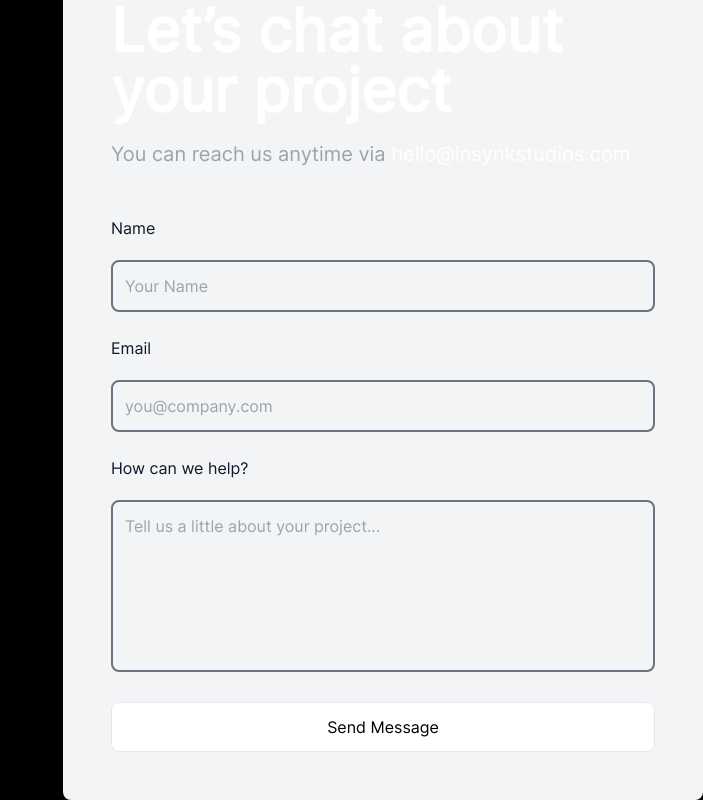
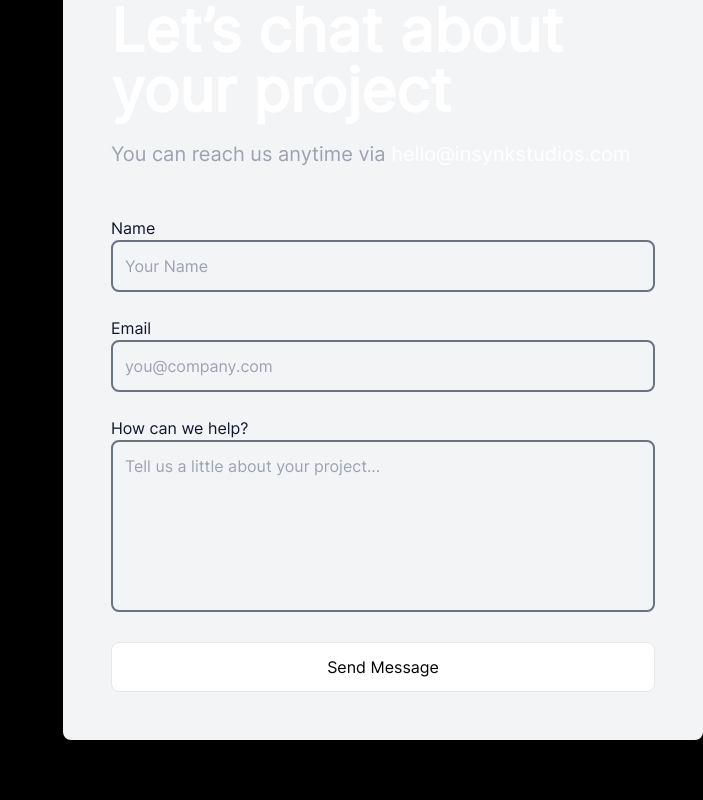
Before and after one commit to InSynk-Studios/web, a Next.js app: page / in a window 1280 px wide. Shown: the part 2563-3363 px from the top of the page, without its empty margins (577-1280 px from the left). After the commit the page ends 3303 px from the top, so only its background shows below. Built offline with nearby package versions, Linux system fonts and the light colour scheme.

Commit message:
feat(Form.js): contact form validation

```diff
--- a/components/Card.js
+++ b/components/Card.js
@@ -77,10 +77,9 @@ const CardListItem = (props) => {
 };
 
 const Card = () => {
-  const contact = useRef(null);
   const scrollToContact = () => {
     window.scrollTo({
-      top: contact.current.offsetTop,
+      top: document.documentElement.scrollHeight,
       behavior: "smooth",
     });
   };
--- a/components/Form.js
+++ b/components/Form.js
@@ -1,25 +1,63 @@
-import { Fragment } from "react";
+import { Fragment, useRef, useState } from "react";
 
-function Form() {
-  const preventClick = (event) => {
+const isEmpty = (value) => value.trim() === "";
+
+function Form(props) {
+  const [formInputValidity, setFormInputValidity] = useState({
+    name: true,
+    email: true,
+    message: true,
+  });
+
+  const nameInputRef = useRef();
+  const emailInputRef = useRef();
+  const messageInputRef = useRef();
+
+  const confirmHandler = (event) => {
     event.preventDefault();
+
+    const enteredName = nameInputRef.current.value;
+    const enteredEmail = emailInputRef.current.value;
+    const enteredMessage = messageInputRef.current.value;
+
+    // Validating input entered by user
+    const enteredNameIsValid = !isEmpty(enteredName);
+    const enteredEmailIsValid = !isEmpty(enteredEmail);
+    const enteredMessageIsValid = !isEmpty(enteredMessage);
+
+    setFormInputValidity({
+      name: enteredNameIsValid,
+      address: enteredEmailIsValid,
+      city: enteredMessageIsValid,
+    });
+
+    // assigning the value of formInputValidity to formIsValid
+    const formIsValid =
+      enteredNameIsValid && enteredEmailIsValid && enteredMessageIsValid;
+
+    // If form inputs are invalid then return nothing
+    if (!formIsValid) {
+      return;
+    }
+
+    // Submit Form data to server
+    // ToDo : connet to api server to send data
+    props.onSubmit({
+      name: enteredName,
+      email: enteredEmail,
+      message: enteredMessage,
+    });
   };
 
   return (
     <Fragment>
       <section
         className="overflow-hidden relative z-10 font-inter-400"
-        data-aos="fade-up"
         id="contact"
       >
         <div className="container">
           <div className="flex flex-col lg:flex-row lg:items-center text-slate-900 dark:text-gray-200 lg:justify-end">
-            <div
-              className="w-full lg:w-2/3 xl:w-6/12"
-              data-aos="fade-up"
-              data-aos-delay="500"
-              data-aos-duration="2000"
-            >
+            <div className="w-full lg:w-2/3 xl:w-6/12">
               <div className="bg-gray-100 dark:bg-transparent relative rounded-lg p-8 sm:p-12 shadow-lg">
                 <div className="max-w-[570px] mb-12 lg:mb-0">
                   <h1 className="text-6xl font-semibold text-white">
@@ -30,74 +68,58 @@ function Form() {
                     <span className="text-white">hello@insynkstudios.com</span>
                   </p>
                 </div>
-                <form>
-                  <div className="mb-6 mt-12">
-                    <h2 className="pb-5">Name</h2>
+
+                <form onSubmit={confirmHandler}>
+                  <div
+                    className={`${"mb-6 mt-12"} ${
+                      formInputValidity.name ? "" : "border-red-500"
+                    }`}
+                  >
+                    <lable htmlFor="name" className="pb-12">
+                      Name
+                    </lable>
                     <input
                       type="text"
                       placeholder="Your Name"
-                      className="
-                            w-full
-                            rounded-lg
-                            p-3
-                            text-gray-800
-                            dark:text-gray-50
-                            border-2
-                            bg-transparent
-                            border-gray-500
-                            dark:border-[#6C6C6C]
-                            outline-none
-                            focus-visible:shadow-none
-                            focus:border-blue-200
-                            "
-                      name="full_name"
-                      id="full_name"
+                      id="name"
+                      ref={nameInputRef}
+                      className={`${"w-full rounded-lg p-3 text-gray-800 dark:text-gray-50 bg-transparent border-2 border-gray-500  dark:border-grey-200 outline-none focus-visible:shadow-none focus:border-blue-200"}
+                      ${!formInputValidity.name && "dark:border-red-500"}`}
                     />
                   </div>
-                  <div className="mb-6">
-                    <h2 className="pb-5">Email</h2>
+                  <div
+                    className={`${"mb-6"} ${
+                      formInputValidity.email ? "" : "border-red-500"
+                    }`}
+                  >
+                    <label htmlFor="address" className="pb-5">
+                      Email
+                    </label>
                     <input
                       type="email"
                       placeholder="you@company.com"
-                      className="
-                            w-full
-                            rounded-lg
-                            p-3
-                            text-gray-800
-                            dark:text-gray-50
-                            border-2
-                            bg-transparent
-                            border-gray-500
-                            dark:border-[#6C6C6C]
-                            outline-none
-                            focus-visible:shadow-none
-                            focus:border-blue-200
-                            "
-                      name="email"
                       id="email"
+                      ref={emailInputRef}
+                      className={`${"w-full rounded-lg p-3 text-gray-800 dark:text-gray-50 bg-transparent border-2 border-gray-500  dark:border-grey-200 outline-none focus-visible:shadow-none focus:border-blue-200"}
+                      ${!formInputValidity.email && "dark:border-red-500"}`}
                     />
                   </div>
 
-                  <div className="mb-6">
-                    <h2 className="pb-5">How can we help?</h2>
+                  <div
+                    className={`${"mb-6"} ${
+                      formInputValidity.message ? "" : "border-red-500"
+                    }`}
+                  >
+                    <label htmlFor="message" className="pb-5">
+                      How can we help?
+                    </label>
                     <textarea
                       rows="6"
                       placeholder="Tell us a little about your project..."
-                      className="w-full resize-none
-                      rounded-lg
-                            p-3
-                            text-gray-800
-                            dark:text-gray-50
-                            border-2
-                            bg-transparent
-                            border-gray-500
-                            dark:border-[#6C6C6C]
-                            outline-none
-                            focus-visible:shadow-none
-                            focus:border-blue-200
-                            "
-                      name="message"
                       id="message"
+                      ref={messageInputRef}
+                      className={`${"w-full resize-none rounded-lg p-3 text-gray-800 dark:text-gray-50 bg-transparent border-2 border-gray-500  dark:border-grey-200 outline-none focus-visible:shadow-none focus:border-blue-200"}
+                      ${!formInputValidity.email && "dark:border-red-500"}`}
                     ></textarea>
                   </div>
                   <div>
@@ -117,7 +139,6 @@ function Form() {
                             duration-500
                             hover:bg-gray-400
                             "
-                      onClick={preventClick}
                     >
                       Send Message
                     </button>
```
